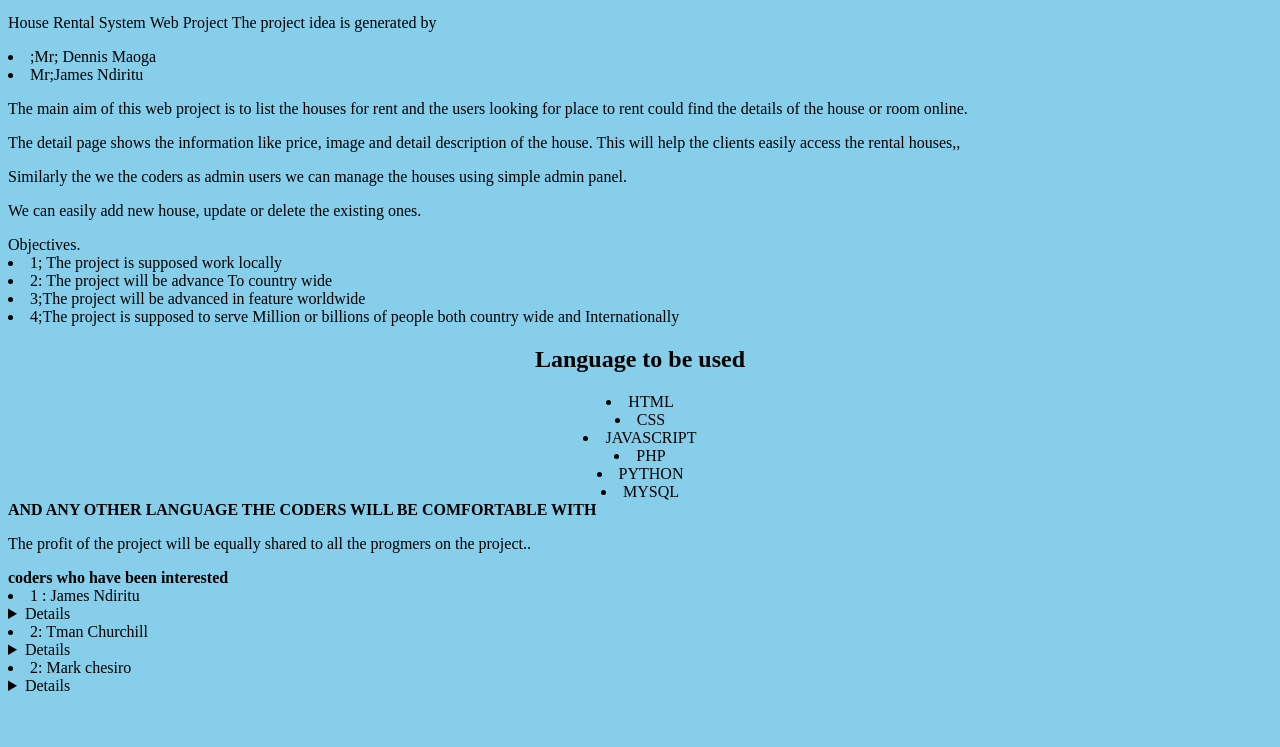
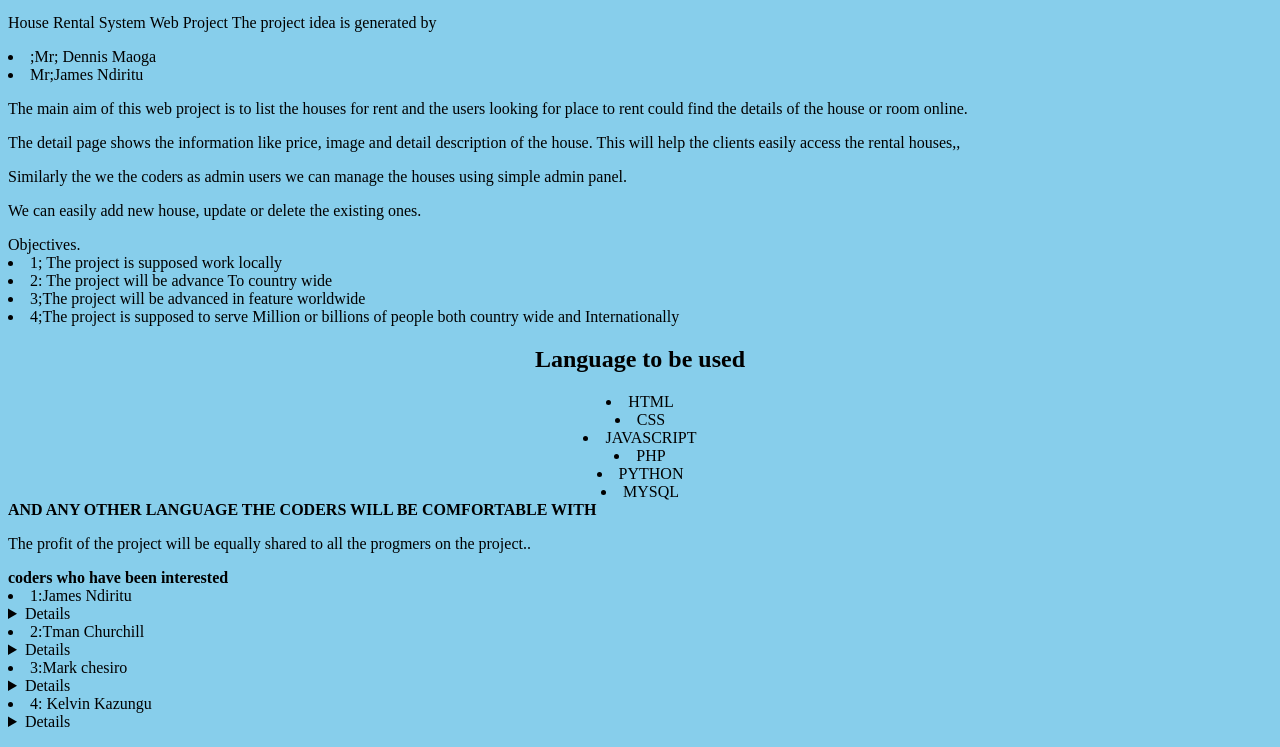
Before and after one commit to Dingjames/NYUMBATECH-, a plain HTML site: page index.html in a window 1280 px wide. Shown: the part 110-857 px from the top of the page. Before the commit the page ends 821 px from the top, so only its background shows below. Drawn offline with Linux system fonts and the light colour scheme.

Commit message:
Update index.html

```diff
--- a/index.html
+++ b/index.html
@@ -43,10 +43,10 @@ Objectives.
 
 
 <b>coders who have been interested</b>
-<li>1 : James Ndiritu</li><details> (HTML, CSS and jss)</details>
-<li>2: Tman Churchill</li> <details>(Not specified yet)</details>
-<li>2: Mark chesiro <details>(Not specified yet)</details></li>
-
+<li>1:James Ndiritu</li><details> (HTML, CSS and jss)</details>
+<li>2:Tman Churchill</li> <details>(Not specified yet)</details>
+<li>3:Mark chesiro <details>(Not specified yet)</details></li>
+<li>4: Kelvin Kazungu </li><details>Not specified yet</details>
 
 
 </p>
```
